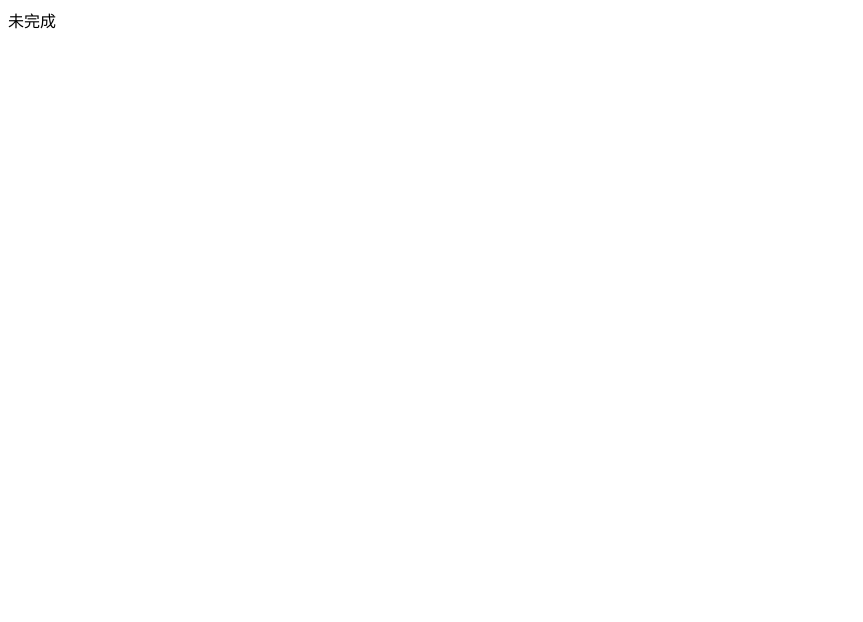
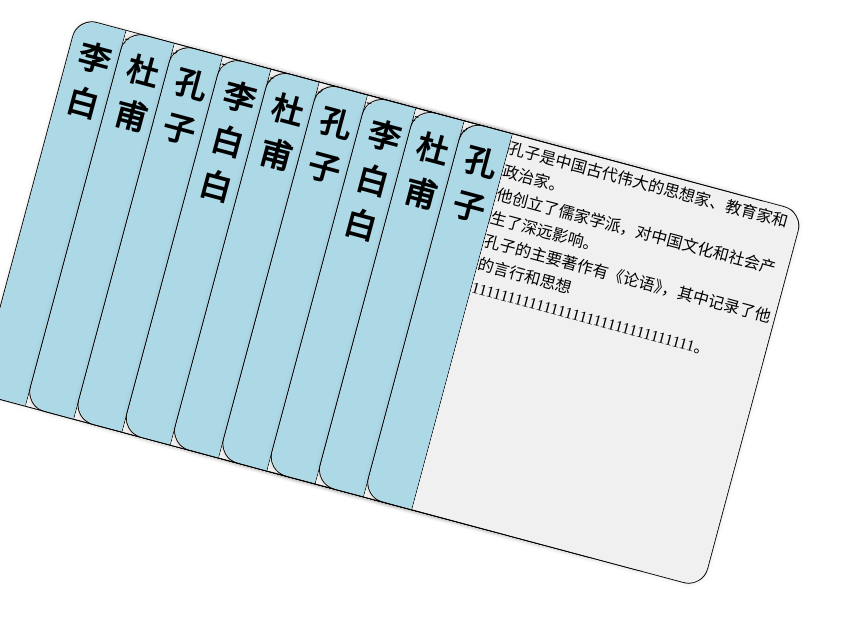
Before and after one commit to tianjinsa/web-last, a plain HTML site: page index.html in a window 1280 px wide. Shown: the whole page, without its empty margins (0-863 px from the left). Drawn offline with Linux system fonts and the light colour scheme.

Commit message:
完成卡片组组件

```diff
--- /dev/null
+++ b/css/cards.css
@@ -0,0 +1,58 @@
+#test {
+    --hover-act:rotate(-15deg);
+    /* --unhover-act: translateY(-50px); */
+    --card-gap: 10px;
+
+    height: 400px;
+    width: 10%;
+    border-radius: 20px;
+    padding: 5px;
+    transform:rotate(15deg);
+}
+
+#test::after {
+    content: '';
+    position: absolute;
+    left: 0;
+    bottom: -5px;
+    width: 100%;
+    height: 10px;
+    background: transparent;
+    z-index: 10;
+}
+
+#test .card {
+
+    transition: transform 0.3s ease;
+    border-radius: 20px;
+    box-shadow: 0px 0px 5px rgba(0, 0, 0, 0.1);
+    border: 1px solid black;
+
+}
+
+#test .card::after {
+    content: '';
+    position: absolute;
+    left: 0;
+    bottom: -10px;
+    /* 向下延伸，覆盖上浮产生的空隙 */
+    width: 100%;
+    height: 30px;
+    /* 高度大于上浮距离(5px)即可 */
+    background: transparent;
+}
+
+#test .cardhead {
+    text-align: center;
+    width: 50px;
+    background-color: lightblue;
+    border-right: 1px solid black;
+    border-radius: 20px 0px 0px 20px;
+    padding: 10px;
+}
+
+#test .cardbody {
+    width: 300px;
+    background-color: #f0f0f0;
+    border-radius: 0px 20px 20px 0px;
+}
--- /dev/null
+++ b/css/main.css
@@ -0,0 +1,10 @@
+* {
+    margin: 0;
+    padding: 0;
+    box-sizing: border-box;
+}
+
+body {
+    overflow-x: hidden;
+    padding: 20px;
+}
--- a/index.html
+++ b/index.html
@@ -4,8 +4,124 @@
     <meta charset="UTF-8">
     <meta name="viewport" content="width=device-width, initial-scale=1.0">
     <title>Document</title>
+    <link
+        rel="stylesheet"
+        href="./mod/cards/css/cards.css"
+    >
+    <link
+        rel="stylesheet"
+        href="./css/main.css"
+    >
+    <link
+        rel="stylesheet"
+        href="./css/cards.css"
+    >
+    <script
+        defer
+        src="./mod/cards/js/cards.js"
+    ></script>
 </head>
 <body>
-    未完成
+    <div
+        class="cardgroup"
+        id="test"
+    >
+        <div class="card">
+            <div class="cardhead">
+                <h1>李白</h1>
+            </div>
+            <div class="cardbody">
+                <p>李白是唐代著名诗人，以豪放飘逸的诗风闻名于世。</p>
+                <p>他与杜甫并称为“李杜”，是中国文学史上最伟大的诗人之一。</p>
+                <p>李白的诗歌作品有《将进酒》、《庐山谣》等。</p>
+            </div>
+        </div>
+        <div class="card">
+            <div class="cardhead">
+                <h1>杜甫</h1>
+
+            </div>
+            <div class="cardbody">
+                <p>杜甫是唐代著名诗人，以沉郁顿挫的诗风闻名于世。</p>
+                <p>他与李白并称为“李杜”，是中国文学史上最伟大的诗人之一。</p>
+                <p>杜甫的诗歌作品有《春望》、《月夜忆舍弟》等。</p>
+            </div>
+        </div>
+        <div class="card">
+            <div class="cardhead">
+                <h1>孔子</h1>
+
+            </div>
+            <div class="cardbody">
+                <p>孔子是中国古代伟大的思想家、教育家和政治家。</p>
+                <p>他创立了儒家学派，对中国文化和社会产生了深远影响。</p>
+                <p>孔子的主要著作有《论语》，其中记录了他的言行和思想1111111111111111111111111111111。</p>
+            </div>
+        </div>
+        <div class="card">
+            <div class="cardhead">
+                <h1>李白白</h1>
+            </div>
+            <div class="cardbody">
+                <p>李白是唐代著名诗人，以豪放飘逸的诗风闻名于世。</p>
+                <p>他与杜甫并称为“李杜”，是中国文学史上最伟大的诗人之一。</p>
+                <p>李白的诗歌作品有《将进酒》、《庐山谣》等。</p>
+            </div>
+        </div>
+        <div class="card">
+            <div class="cardhead">
+                <h1>杜甫</h1>
+
+            </div>
+            <div class="cardbody">
+                <p>杜甫是唐代著名诗人，以沉郁顿挫的诗风闻名于世。</p>
+                <p>他与李白并称为“李杜”，是中国文学史上最伟大的诗人之一。</p>
+                <p>杜甫的诗歌作品有《春望》、《月夜忆舍弟》等。</p>
+            </div>
+        </div>
+        <div class="card">
+            <div class="cardhead">
+                <h1>孔子</h1>
+
+            </div>
+            <div class="cardbody">
+                <p>孔子是中国古代伟大的思想家、教育家和政治家。</p>
+                <p>他创立了儒家学派，对中国文化和社会产生了深远影响。</p>
+                <p>孔子的主要著作有《论语》，其中记录了他的言行和思想1111111111111111111111111111111。</p>
+            </div>
+        </div>
+        <div class="card">
+            <div class="cardhead">
+                <h1>李白白</h1>
+            </div>
+            <div class="cardbody">
+                <p>李白是唐代著名诗人，以豪放飘逸的诗风闻名于世。</p>
+                <p>他与杜甫并称为“李杜”，是中国文学史上最伟大的诗人之一。</p>
+                <p>李白的诗歌作品有《将进酒》、《庐山谣》等。</p>
+            </div>
+        </div>
+        <div class="card">
+            <div class="cardhead">
+                <h1>杜甫</h1>
+
+            </div>
+            <div class="cardbody">
+                <p>杜甫是唐代著名诗人，以沉郁顿挫的诗风闻名于世。</p>
+                <p>他与李白并称为“李杜”，是中国文学史上最伟大的诗人之一。</p>
+                <p>杜甫的诗歌作品有《春望》、《月夜忆舍弟》等。</p>
+            </div>
+        </div>
+        <div class="card">
+            <div class="cardhead">
+                <h1>孔子</h1>
+
+            </div>
+            <div class="cardbody">
+                <p>孔子是中国古代伟大的思想家、教育家和政治家。</p>
+                <p>他创立了儒家学派，对中国文化和社会产生了深远影响。</p>
+                <p>孔子的主要著作有《论语》，其中记录了他的言行和思想1111111111111111111111111111111。</p>
+            </div>
+        </div>
+    </div>
 </body>
 </html>
--- /dev/null
+++ b/mod/cards/css/cards.css
@@ -0,0 +1,25 @@
+.card {
+    display: flex;
+    height: 100%;
+    width: fit-content;
+    height: 100%;
+
+    --base-x: 0px;
+    --offset-x: 0px;
+    /* 使用 calc 组合变量 */
+    transform: translateX(calc(var(--base-x) + var(--offset-x))) var(--unhover-act);
+}
+
+
+
+.cardgroup {
+    /*可选全局配置*/
+    --hover-act: ;
+    --unhover-act: ;
+    --card-gap: ;
+
+    display: flex;
+    position: relative;
+    /* overflow-x: visible; */
+    /* 允许垂直方向溢出 (如果需要显示阴影或上浮效果) */
+}
--- /dev/null
+++ b/mod/cards/js/cards.js
@@ -0,0 +1,88 @@
+
+document.querySelectorAll('.cardgroup').forEach(group => {
+    const cardlist = group.querySelectorAll('.card');
+    const widthlist = [];
+    let activeNode = null;
+    let allwidth = 0;
+    let totleheadwidth = 0;
+    const hoveract = window.getComputedStyle(group).getPropertyValue('--hover-act').trim();
+    // console.log(hoveract);
+
+    cardlist.forEach((card, i) => {
+        card.style.zIndex = i + 1;
+        const body = cardlist[i].getElementsByClassName('cardbody')[0];
+        // --- 获取计算后的样式 ---
+        const computedStyle = window.getComputedStyle(card);
+        // 解析边框宽度 (parseFloat 会去掉 'px' 并转为数字，如果没有边框则为 0)
+        const borderLeft = parseFloat(computedStyle.borderLeftWidth) || 0;
+        const borderRight = parseFloat(computedStyle.borderRightWidth) || 0;
+        const totalBorderWidth = borderLeft + borderRight;
+
+        // widthlist[i] = body.offsetWidth; // 原代码
+        // 如果你需要包含边框的宽度来计算偏移：
+        widthlist[i] = body.offsetWidth + totalBorderWidth;
+        const head = cardlist[i].getElementsByClassName('cardhead')[0];
+        totleheadwidth += head.offsetWidth + totalBorderWidth;
+        // 1. 设置基础堆叠位置 (--base-x)
+        if (i > 0) {
+            allwidth += widthlist[i - 1];
+            card.style.setProperty('--base-x', `-${allwidth}px`);
+            // card.style.setProperty('--base-x', `calc(-${allwidth}px + ${i} * var(--card-gap))`);
+        }
+        card.addEventListener('mouseenter', () => {
+            // 将 DOM 修改放入下一次渲染帧，保证动画流畅
+            requestAnimationFrame(() => {
+                // 1. 还原上一个激活节点造成的影响
+                if (activeNode !== null && activeNode !== i) {
+                    // 让之前被推开的卡片归位
+                    for (let j = activeNode + 1; j < cardlist.length; j++) {
+                        cardlist[j].style.setProperty('--offset-x', '');
+                    }
+                    // 让上一个act的卡片归位 (双重保险，防止 mouseleave 未触发)
+                    cardlist[activeNode].style.setProperty('--unhover-act', '');
+                }
+
+                // 2. 推开当前卡片后面的所有卡片
+                for (let j = i + 1; j < cardlist.length; j++) {
+                    cardlist[j].style.setProperty('--offset-x', `calc(${widthlist[i]}px + var(--card-gap))`);
+                }
+
+                card.style.setProperty('--unhover-act', hoveract);
+
+                activeNode = i;
+            });
+        });
+
+        card.addEventListener('mouseleave', () => {
+            requestAnimationFrame(() => {
+                card.style.setProperty('--unhover-act', '');
+            });
+        });
+    });
+    // 2. 定义更新布局的函数
+    const lastCard = cardlist[cardlist.length - 1];
+    const lastBody = lastCard.getElementsByClassName('cardbody')[0];
+    const updateLastCardLayout = () => {
+        if (cardlist.length === 0) return;
+        // 检查是否有足够的剩余空间
+        // 注意：这里假设 totleheadwidth 是固定的，如果头部宽度也会变，需要重新计算
+        if (totleheadwidth < group.offsetWidth - 100) {
+            // 动态设置最后一张卡片的宽度以填满容器
+            lastBody.style.minWidth = (group.offsetWidth - totleheadwidth) + 'px';
+        } else {
+            lastBody.style.minWidth = '';
+        }
+    };
+
+    // 3. 初始化执行一次
+    updateLastCardLayout();
+
+    // 4. 使用 ResizeObserver 监听父容器宽度变化
+    const observer = new ResizeObserver(() => {
+        // 当 group 尺寸变化时自动触发
+        updateLastCardLayout();
+    });
+
+    // 开始监听
+    observer.observe(group);
+});
```
